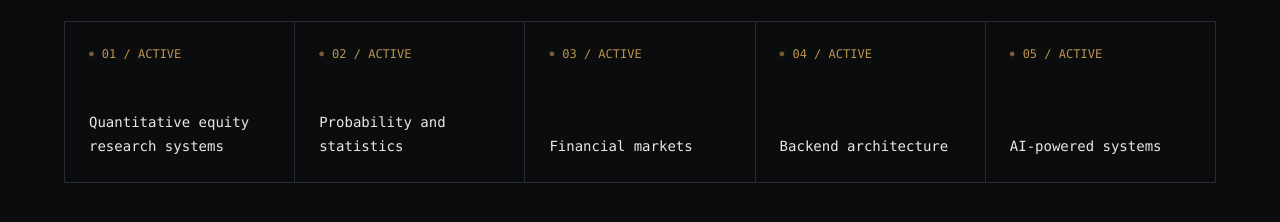
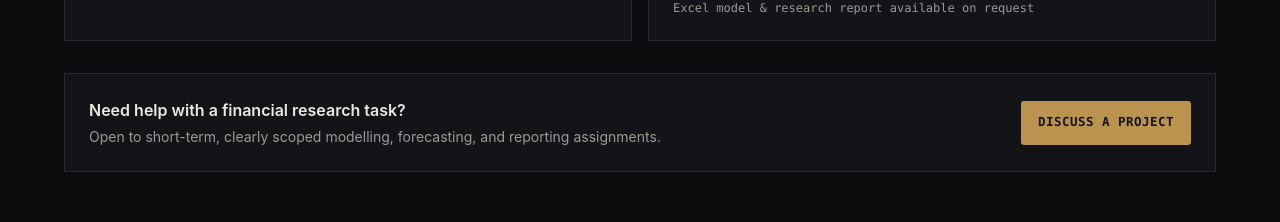
Before and after one commit to dhairyabansal-dev/CV, a Next.js app in the folder dhairya-portfolio/: page / in a window 1280 px wide. Shown: the part 4005-4227 px from the top of the page. Built offline with nearby package versions, Linux system fonts and the light colour scheme; no server answers.

Commit message:
Show financial research section on portfolio homepage

```diff
--- a/dhairya-portfolio/app/page.tsx
+++ b/dhairya-portfolio/app/page.tsx
@@ -5,6 +5,7 @@ import { Contact } from "@/components/sections/contact";
 import { Navigation } from "@/components/layout/navigation";
 import { CurrentlyBuilding } from "@/components/sections/currently-building";
 import { Education } from "@/components/sections/education";
+import { FinancialResearch } from "@/components/sections/financial-research";
 import { Footer } from "@/components/layout/footer";
 import { Hero } from "@/components/sections/hero";
 import { Projects } from "@/components/sections/projects";
@@ -23,6 +24,9 @@ export default function Home() {
         </Reveal>
         <Reveal>
           <Capabilities />
+        </Reveal>
+        <Reveal>
+          <FinancialResearch />
         </Reveal>
         <Reveal>
           <Projects />
```
